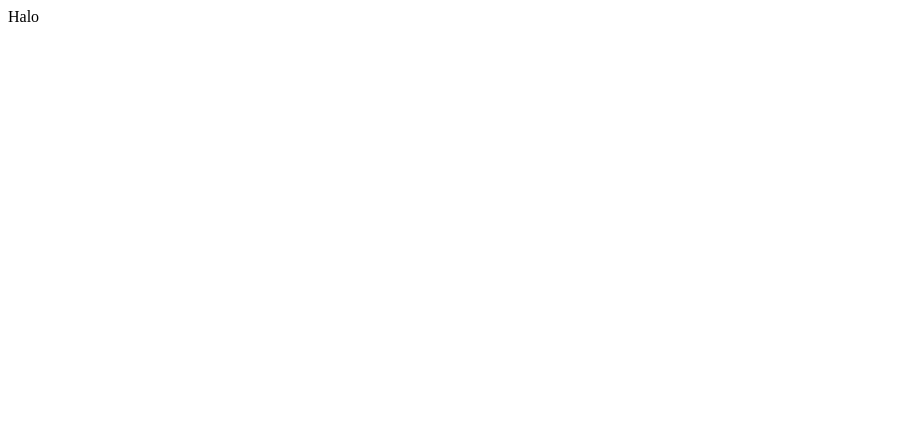
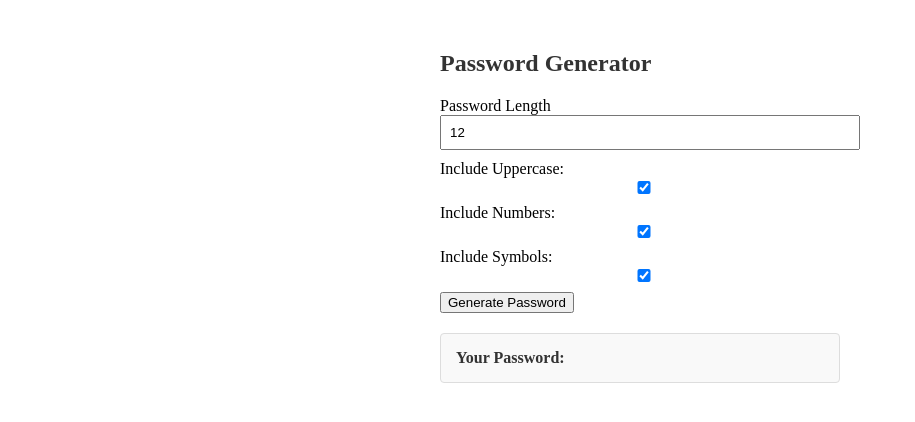
Before and after one commit to doloshabell/tryin-vue3, a Vue app: page / in a window 1280 px wide. Shown: the top 422 px of the page, without its empty margins (0-915 px from the left). Built offline with nearby package versions, Linux system fonts and the light colour scheme.

Commit message:
done: proj generate-password

```diff
--- a/src/App.vue
+++ b/src/App.vue
@@ -1,7 +1,7 @@
 <script setup>
-import Home from './components/Home.vue'
+import PasswordGenerator from './components/PasswordGenerator.vue'
 </script>
 
 <template>
-  <Home />
+  <PasswordGenerator />
 </template>
--- a/src/components/Home.vue
+++ /dev/null
@@ -1,11 +0,0 @@
-<template>
-  <div>
-    Halo
-  </div>
-</template>
-
-<script setup>
-</script>
-
-<style scoped>
-</style>
--- /dev/null
+++ b/src/components/PasswordGenerator.vue
@@ -0,0 +1,94 @@
+<template>
+  <div class="password-generator-container">
+    <h2 class="password-generator-title">Password Generator</h2>
+    <label for="length">Password Length</label>
+    <input type="number" id="length" v-model="passwordLength" min="4" max="32" />
+    <br />
+
+    <label for="includeUppercase">Include Uppercase: </label>
+    <input type="checkbox" id="includeUppercase" v-model="includeUppercase" />
+    <br />
+    <label for="includeNumbers">Include Numbers: </label>
+    <input type="checkbox" id="includeNumbers" v-model="includeNumbers" />
+    <br />
+    <label for="includeSymbols">Include Symbols: </label>
+    <input type="checkbox" id="includeSymbold" v-model="includeSymbols" />
+    <br />
+
+    <button @click="generatePassword" class="generated-button">Generate Password</button>
+
+    <div v-if="generatePassword" class="generated-password">
+      <strong>Your Password:</strong> {{ generatedPassword }}
+    </div>
+  </div>
+</template>
+
+<script setup>
+import { ref } from 'vue'
+
+const passwordLength = ref(12)
+const includeUppercase = ref(true)
+const includeNumbers = ref(true)
+const includeSymbols = ref(true)
+const generatedPassword = ref('')
+
+const generatePassword = () => {
+  const lowercaseChars = 'abcdefghijklmnopqrstuvwxyz'
+  const uppercaseChars = includeUppercase.value ? 'ABCDEFGHIJKLMNOPQRSTUVWXYZ' : ''
+  const numberChars = includeNumbers.value ? '0123456789' : ''
+  const symbolChars = includeSymbols.value ? '!@#$%^&*()_+[]{}|;:,.<>?/~`' : ''
+
+  const allChars = lowercaseChars + uppercaseChars + numberChars + symbolChars
+
+  let password = ''
+
+  for (let i = 0; i < passwordLength.value; i++) {
+    const randomIndex = Math.floor(Math.random() * allChars.length)
+    password += allChars[randomIndex]
+  }
+
+  generatedPassword.value = password
+}
+</script>
+
+<style scoped>
+.password-generator-container {
+  max-width: 400px;
+  margin: 50px auto;
+}
+
+.password-generator-title {
+  font-size: 24px;
+  color: #333;
+  margin-bottom: 20px;
+}
+
+input {
+  width: 100%;
+  padding: 8px;
+  margin-bottom: 10px;
+}
+
+.generate-button {
+  padding: 10px 15px;
+  font-size: 16px;
+  background-color: #3498db;
+  color: #fff;
+  border: none;
+  border-radius: 4px;
+  cursor: pointer;
+}
+
+.generate-button:hover {
+  background-color: #2980b9;
+}
+
+.generated-password {
+  margin-top: 20px;
+  padding: 15px;
+  border: 1px solid #ddd;
+  border-radius: 4px;
+  background-color: #f9f9f9;
+  color: #333;
+}
+</style>
```
